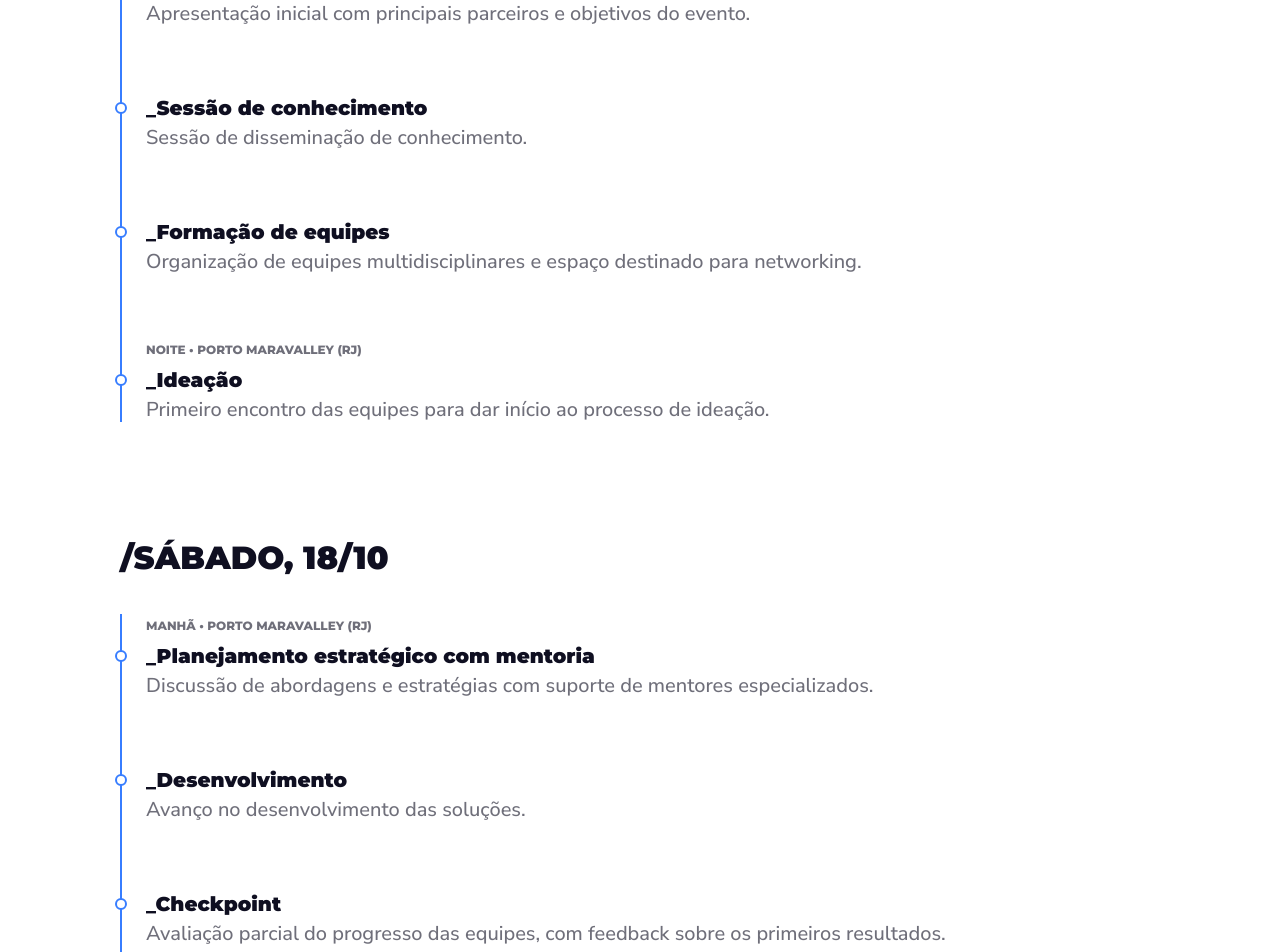
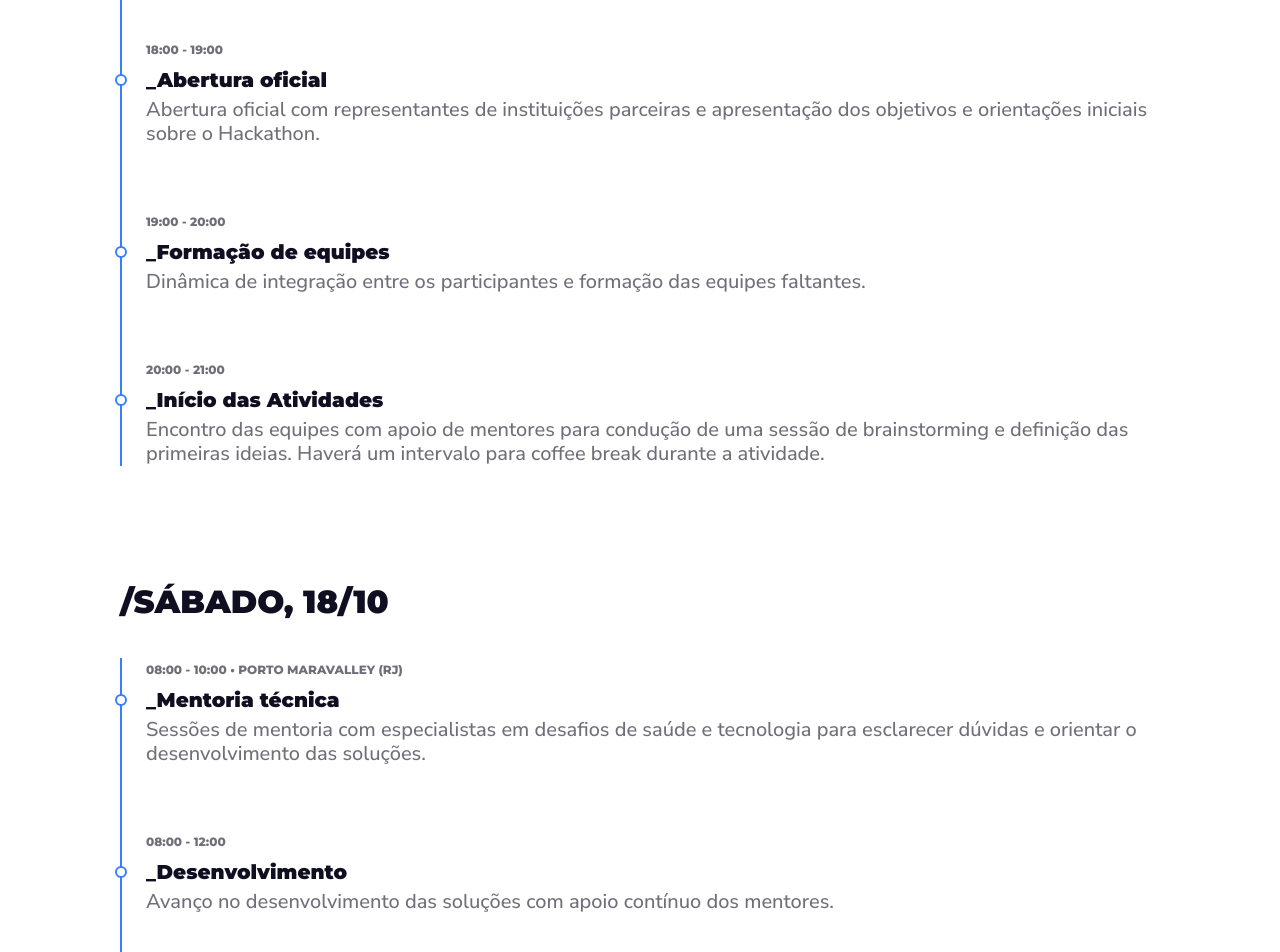
Before and after one commit to inc-coppe/hackaton-ia-2025-site, a React (Vite) app in the folder front/: page /cronograma in a window 1280 px wide. Shown: the part 1540-2492 px from the top of the page. Built offline with nearby package versions, Linux system fonts and the light colour scheme; a web font is replaced by a local one.

Commit message:
Feat: Novo Cronograma
Cronograma atualizado com base na nova planilha que está no drive

```diff
--- a/front/src/pages/Cronograma/index.tsx
+++ b/front/src/pages/Cronograma/index.tsx
@@ -24,7 +24,7 @@ const eventos_pre = [
     dataLugar: "Mês anterior • Online",
     titulo: "_Treinamento",
     descricao:
-      "Treinamento online da NVIDIA para todos os inscritos com Webinar de Rapids, Webinar de Agentic AI e materiais gravados.",
+      "Treinamento online da NVIDIA para todos os inscritos, com webinars sobre Rapids e Agentic AI, materiais gravados e conteúdos complementares. Os participantes terão acesso ao Discord para suporte e troca de experiências, e receberão certificado de conclusão.",
   },
   {
     dataLugar: "",
@@ -35,7 +35,7 @@ const eventos_pre = [
     dataLugar: "",
     titulo: "_Escolha da trilha",
     descricao:
-      "Realizada pelos candidatos de forma a selecionarem os desafios que irão resolver. ",
+      "Realizada pelos candidatos de forma a selecionarem os desafios que irão resolver. Neste momento, os inscritos também escolhem a trilha temática que desejam seguir no Hackathon.",
   },
   {
     dataLugar: "",
@@ -47,108 +47,100 @@ const eventos_pre = [
 
 const eventos_sex = [
   {
-    dataLugar: "PORTO MARAVALLEY (RJ)",
+    dataLugar: "17:00 - 18:00 • PORTO MARAVALLEY (RJ)",
     titulo: "_Credenciamento e recepção.",
-    descricao: "",
+    descricao: "Recepção dos participantes e credenciamento no local do evento, com um momento inicial de integração e acolhimento.",
   },
   {
-    dataLugar: "Tarde • PORTO MARAVALLEY (RJ)",
+    dataLugar: "18:00 - 19:00",
     titulo: "_Abertura oficial",
     descricao:
-      "Apresentação inicial com principais parceiros e objetivos do evento.",
+      "Abertura oficial com representantes de instituições parceiras e apresentação dos objetivos e orientações iniciais sobre o Hackathon.",
   },
 
   {
-    dataLugar: "",
-    titulo: "_Sessão de conhecimento",
-    descricao:
-      "Sessão de disseminação de conhecimento. ",
-  },
-
-
-  {
-    dataLugar: "",
+    dataLugar: "19:00 - 20:00",
     titulo: "_Formação de equipes",
     descricao:
-      "Organização de equipes multidisciplinares e espaço destinado para networking. ",
+      "Dinâmica de integração entre os participantes e formação das equipes faltantes.",
   },
 
   {
-    dataLugar: "Noite • PORTO MARAVALLEY (RJ)",
-    titulo: "_Ideação",
-    descricao: "Primeiro encontro das equipes para dar início ao processo de ideação. ",
+    dataLugar: "20:00 - 21:00",
+    titulo: "_Início das Atividades",
+    descricao: "Encontro das equipes com apoio de mentores para condução de uma sessão de brainstorming e definição das primeiras ideias. Haverá um intervalo para coffee break durante a atividade.",
   },
 ];
 
 const eventos_sab = [
   {
-    dataLugar: "Manhã • PORTO MARAVALLEY (RJ)",
-    titulo: "_Planejamento estratégico com mentoria",
+    dataLugar: "08:00 - 10:00 • PORTO MARAVALLEY (RJ)",
+    titulo: "_Mentoria técnica",
     descricao:
-      "Discussão de abordagens e estratégias com suporte de mentores especializados.",
+      "Sessões de mentoria com especialistas em desafios de saúde e tecnologia para esclarecer dúvidas e orientar o desenvolvimento das soluções.",
   },
   {
-    dataLugar: "",
+    dataLugar: "08:00 - 12:00",
     titulo: "_Desenvolvimento",
-    descricao: "Avanço no desenvolvimento das soluções. ",
+    descricao: "Avanço no desenvolvimento das soluções com apoio contínuo dos mentores.",
   },
   {
-    dataLugar: "",
-    titulo: "_Checkpoint",
-    descricao: "Avaliação parcial do progresso das equipes, com feedback sobre os primeiros resultados. ",
+    dataLugar: "12:00",
+    titulo: "_Checkpoint de definição das ideias",
+    descricao: "Este é o prazo limite para que as equipes definam as ideias principais das suas soluções, sendo um ponto de verificação da evolução do desenvolvimento.",
   },
 
   {
-    dataLugar: "Tarde • PORTO MARAVALLEY (RJ)",
-    titulo: "_Mentorias de modelagem de negócios",
+    dataLugar: "14:00 - 17:00",
+    titulo: "_Desenvolvimento livre",
     descricao:
-      "Sessões intensivas de mentoria para revisão e refinamento das soluções no que diz respeito à modelagem de negócios. ",
+      "Período dedicado ao avanço livre no desenvolvimento das soluções.",
   },
   {
-    dataLugar: "",
-    titulo: "_Desenvolvimento",
-    descricao: "Avanço no desenvolvimento técnico das soluções com IA. ",
+    dataLugar: "17:00",
+    titulo: "_Checkpoint de programação",
+    descricao: "Prazo limite para equipes apresentarem as ideias já postas em prática.",
   },
 
   {
-    dataLugar: "Noite • PORTO MARAVALLEY (RJ)",
-    titulo: "_Desenvolvimento",
-    descricao: "Continuação do desenvolvimento das soluções. ",
-  },
-  {
-    dataLugar: "",
-    titulo: "_Checkpoint",
-    descricao: "Avaliação parcial do progresso das equipes, com feedback sobre os primeiros resultados. ",
+    dataLugar: "17:30 - 18:30",
+    titulo: "_Mentoria de pitch",
+    descricao: "Workshop de pitch para capacitar os participantes a apresentarem suas soluções de maneira eficaz, seguido por sessões de mentoria de negócios.",
   },
 ];
 
 const eventos_dom = [
   {
-    dataLugar: "Manhã • PORTO MARAVALLEY (RJ)",
-    titulo: "_Finalização técnica das soluções",
-    descricao: "Últimos ajustes e finalização das soluções com IA.",
+    dataLugar: "08:00 - 14:00 • PORTO MARAVALLEY (RJ)",
+    titulo: "_Desenvolvimento e mentorias",
+    descricao: "As equipes continuarão o desenvolvimento de suas soluções, com todas as mentorias disponíveis para tirar dúvidas pontuais.",
   },
 
   {
-    dataLugar: "",
-    titulo: "_Checkpoint",
-    descricao: "Checkpoint final para revisão e validação das soluções antes da apresentação.",
+    dataLugar: "14:00",
+    titulo: "_Checkpoint de apresentação",
+    descricao: "Última oportunidade para revisão e validação das soluções antes da apresentação.",
   },
 
+  {
+    dataLugar: "15:45",
+    titulo: "_Submissão das soluções",
+    descricao: "Prazo limite para a submissão das soluções desenvolvidas pelas equipes. As apresentações finais ocorrerão logo após o encerramento da submissão.",
+  },
 
   {
-    dataLugar: "Tarde • PORTO MARAVALLEY (RJ)",
-    titulo: "_Apresentação",
+    dataLugar: "16:00 - 17:30",
+    titulo: "_Apresentações",
     descricao:
-      "Exposição das soluções para um painel de jurados composto por parceiros. ",
+      "Cada equipe fará uma apresentação de 5 minutos das soluções desenvolvidas. ",
   },
   {
-    dataLugar: "",
-    titulo: "_Avaliação",
+    dataLugar: "17:30 - 18:00",
+    titulo: "_Avaliação dos projetos",
     descricao: "Processo de avaliação das soluções apresentadas pela banca, considerando os critérios expostos no regulamento.",
   },
   {
-    dataLugar: "Noite • PORTO MARAVALLEY (RJ)",
+    dataLugar: "18:00 - 19:00",
     titulo: "_Cerimônia de encerramento e premiação",
     descricao:
       "Encerramento oficial do evento e premiação das melhores soluções. ",
```
